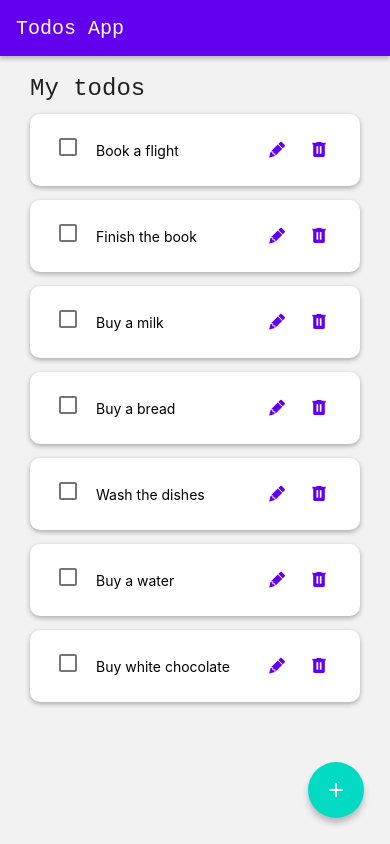
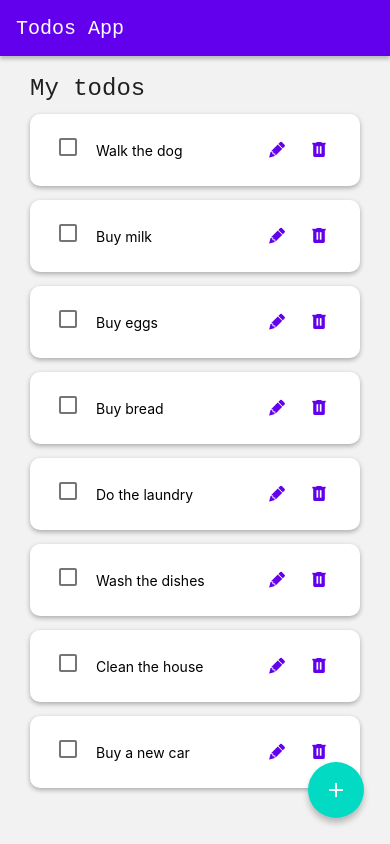
Before and after one commit to Neo-Ciber94/ReactNativeTodoApp, a React Native app: screen / in a window 390 px wide. Built offline with nearby package versions, Linux system fonts and the light colour scheme.

Commit message:
Updated todo mock

```diff
--- a/src/mocks/todos.mocks.ts
+++ b/src/mocks/todos.mocks.ts
@@ -1,39 +1,23 @@
+import { nanoid } from "nanoid";
 import { Todo } from "../model/Todo";
 
 export const todosMocks: Todo[] = [
-  {
-    id: "323fa56c-5b6c-4be4-a5bb-bc91a3c510d7",
-    title: "Book a flight",
+  createTodo("Walk the dog"),
+  createTodo("Buy milk"),
+  createTodo("Buy eggs"),
+  createTodo("Buy bread"),
+  createTodo("Do the laundry"),
+  createTodo("Wash the dishes"),
+  createTodo("Clean the house"),
+  createTodo("Buy a new car"),
+];
+
+function createTodo(title: string): Todo {
+  return {
+    id: nanoid(),
+    title,
     completed: false,
-  },
-  {
-    id: "c9b8f9e2-f8e3-4f0e-b8f4-b8f4b8f4b8f4",
-    title: "Finish the book",
-    completed: false,
-  },
-  {
-    id: "c9b8f9e2-f8e3-4f0e-b8f4-b8f4b8f4b8f5",
-    title: "Buy a milk",
-    completed: false,
-  },
-  {
-    id: "c9b8f9e2-f8e3-4f0e-b8f4-b8f4b8f4b8f6",
-    title: "Buy a bread",
-    completed: false,
-  },
-  {
-    id: "c9b8f9e2-f8e3-4f0e-b8f4-b8f4b8f4b8f7",
-    title: "Wash the dishes",
-    completed: false,
-  },
-  {
-    id: "c9b8f9e2-f8e3-4f0e-b8f4-b8f4b8f4b8f8",
-    title: "Buy a water",
-    completed: false,
-  },
-  {
-    id: "c9b8f9e2-f8e3-4f0e-b8f4-b8f4b8f4b8f9",
-    title: "Buy white chocolate",
-    completed: false,
-  },
-];
+    version: 1,
+    createdAt: new Date(),
+  };
+}
```
